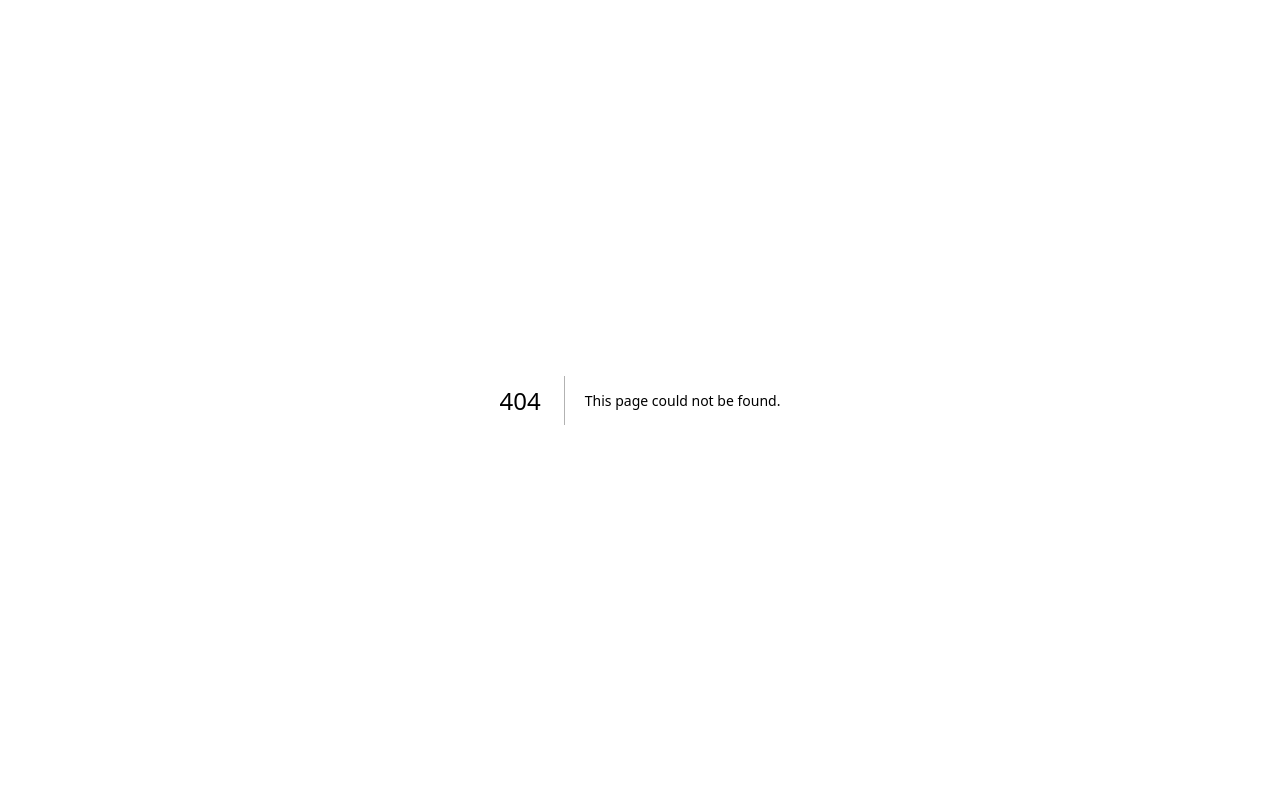
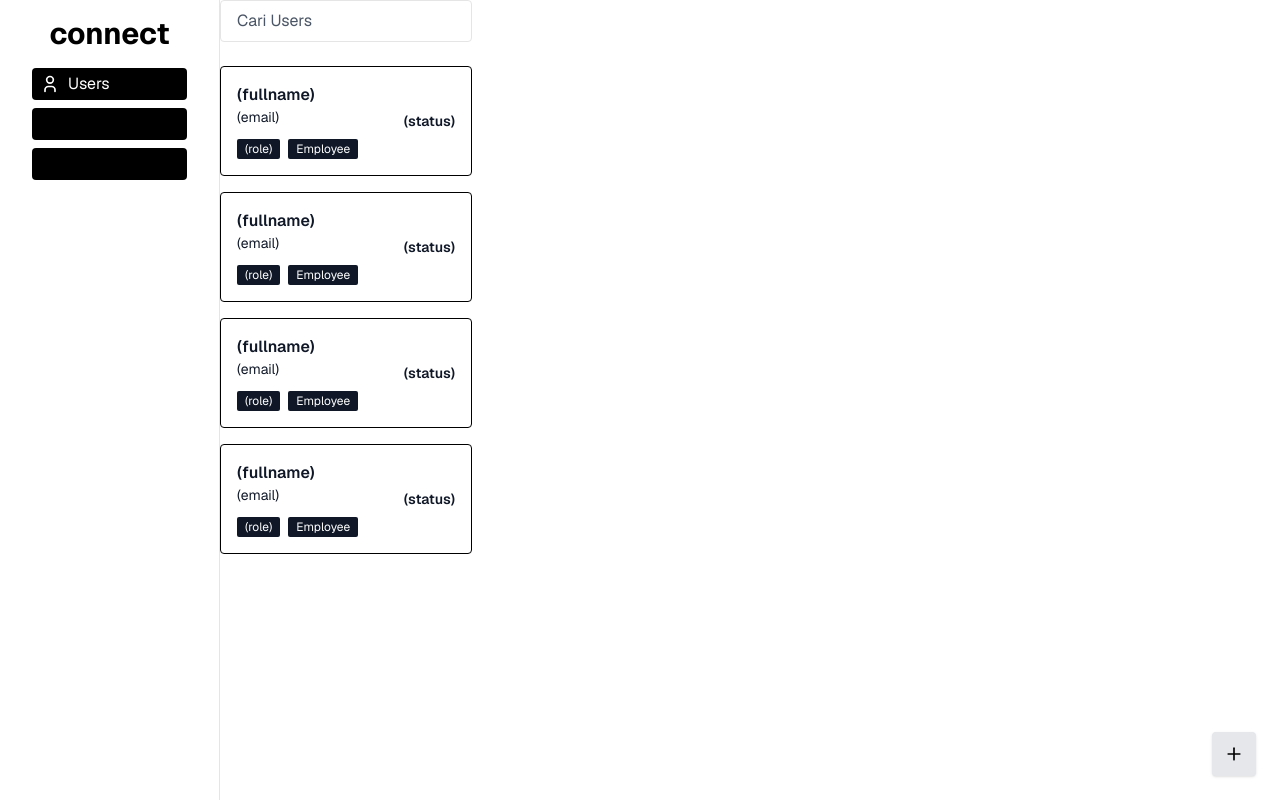
Before and after one commit to oliviamelia/connect-app, a Next.js app: page /admin/users in a window 1280 px wide. Before the commit this address had no page. Built offline with nearby package versions, Linux system fonts and the light colour scheme.

Commit message:
feat : creat user page

```diff
--- /dev/null
+++ b/src/app/admin/users/layout.js
@@ -0,0 +1,24 @@
+import { IconKey, IconLogout, IconUser } from "@tabler/icons-react";
+export default function AdminLayout({ children }) {
+  return (
+    <div id="container" className="flex w-screen h-screen bg-white font-sans text-black">
+      <aside className="w-[220px] bg-white border-r border-grey-600 py-4 p-8 gap-6 flex-col">
+        <h1 className="text-3xl font-bold text-center">connect</h1>
+        <div className="flex flex-col gap-2 mt-4">
+          <button className="flex gap-2 items-center px-2 py-1 hover:bg-gray-100 rounded bg-black text-white">
+            <IconUser size={20} /> Users
+          </button>
+          <button className="flex gap-2 items-center px-2 py-1 hover:bg-gray-100 rounded bg-black">
+            <IconKey size={20} /> Hak Akses
+          </button>
+          <button className="flex gap-2 items-center px-2 py-1 hover:bg-gray-100 rounded bg-black">
+            <IconLogout size={20} /> Logout
+          </button>
+        </div>
+      </aside>
+      <section id="content" className=" w-[100%]p-5">
+        {children}
+      </section>
+    </div>
+  );
+}
--- /dev/null
+++ b/src/app/admin/users/page.js
@@ -0,0 +1,31 @@
+import UserCard from "@/components/ui/user-card";
+import { dataUser } from "@/mock/data-user";
+import { IconPlus } from "@tabler/icons-react";
+
+export default function Users_Page() {
+  const data = dataUser;
+  return (
+      <section id="content" >
+        <input
+          type="text"
+          placeholder="Cari Users"
+          className="w-full border px-4 py-2 rounded mb-6 placeholder-gray-600 text-black"
+        />
+        <div id="list-users" className="flex flex-col gap-4">
+          {data.map((employee, index) => (
+            <UserCard
+              key={index}
+              fullname={employee.fullname}
+              email={employee.email}
+              role={employee.role}
+              status={employee.status}
+            />
+          ))}
+        </div>
+        <button className="absolute bottom-6 right-6 bg-gray-200 hover:bg-gray-300 p-3 rounded shadow text-black">
+          <IconPlus size={20} />
+        </button>
+      </section>
+
+  );
+}
--- a/src/app/roles/page.js
+++ /dev/null
@@ -1,3 +0,0 @@
-export default function RolesPage() {
-  return <p>fhfhf</p>;
-}
--- a/src/app/users/layout.js
+++ /dev/null
@@ -1,39 +0,0 @@
-import { IconUser, IconUserCog, IconLogout } from "@tabler/icons-react";
-export default function AdminLayout({ children }) {
-  return (
-    <div className="flex w-screen h-screen">
-      <aside className="w-[200px] bg-white border-r border-gray-300 p-4 flex flex-col">
-        <h1 className="text-2xl font-bold text-center">Connect</h1>
-        <nav className="flex flex-col gap-3 mt-6">
-          <button
-            type="button"
-            aria-label="User Page"
-            className="flex items-center gap-2 px-2 py-1 bg-black text-white rounded-md"
-          >
-            <IconUser size={20} />
-            User{" "}
-          </button>
-          <button
-            type="button"
-            aria-label="Manage Access Rights"
-            className="flex items-center gap-2 px-2 py-1 hover:bg-gray-200 rounded-md"
-          >
-            <IconUserCog size={20} />
-            Hak Akses{" "}
-          </button>
-          <button
-            type="button"
-            aria-label="Logout"
-            className="flex items-center gap-2 px-2 py-1 hover:bg-gray-200 rounded-md"
-          >
-            <IconLogout size={20} />
-            Logout{" "}
-          </button>
-        </nav>
-      </aside>
-      <section id="content" className=" w-[100%] p-5">
-        {children}
-      </section>
-    </div>
-  );
-}
--- a/src/app/users/page.js
+++ /dev/null
@@ -1,33 +0,0 @@
-"use client";
-import UserCard from "@/components/ui/user-card";
-import { dataUser } from "@/mock/data-user";
-import {
-  IconUser,
-  IconUserCog,
-  IconLogout,
-  IconPlus,
-} from "@tabler/icons-react";
-
-export default function User_Page() {
-  const data = dataUser;
-
-  return (
-    <div className="flex flex-col gap-4">
-      <input
-        type="text"
-        placeholder="Cari user"
-        aria-label="Cari user"
-        className="w-full border border-gray-300 rounded-md p-2 mb-6"
-      />
-      {data.map((employee, index) => (
-        <UserCard
-          key={index}
-          fullname={employee.fullname}
-          email={"2313046@students.universitasmulia.ac.id"}
-          role={"Admin"}
-          status={"Aktif"}
-        />
-      ))}
-    </div>
-  );
-}
```
Also changed, not shown: src/app/admin/roles/page.js (added).
